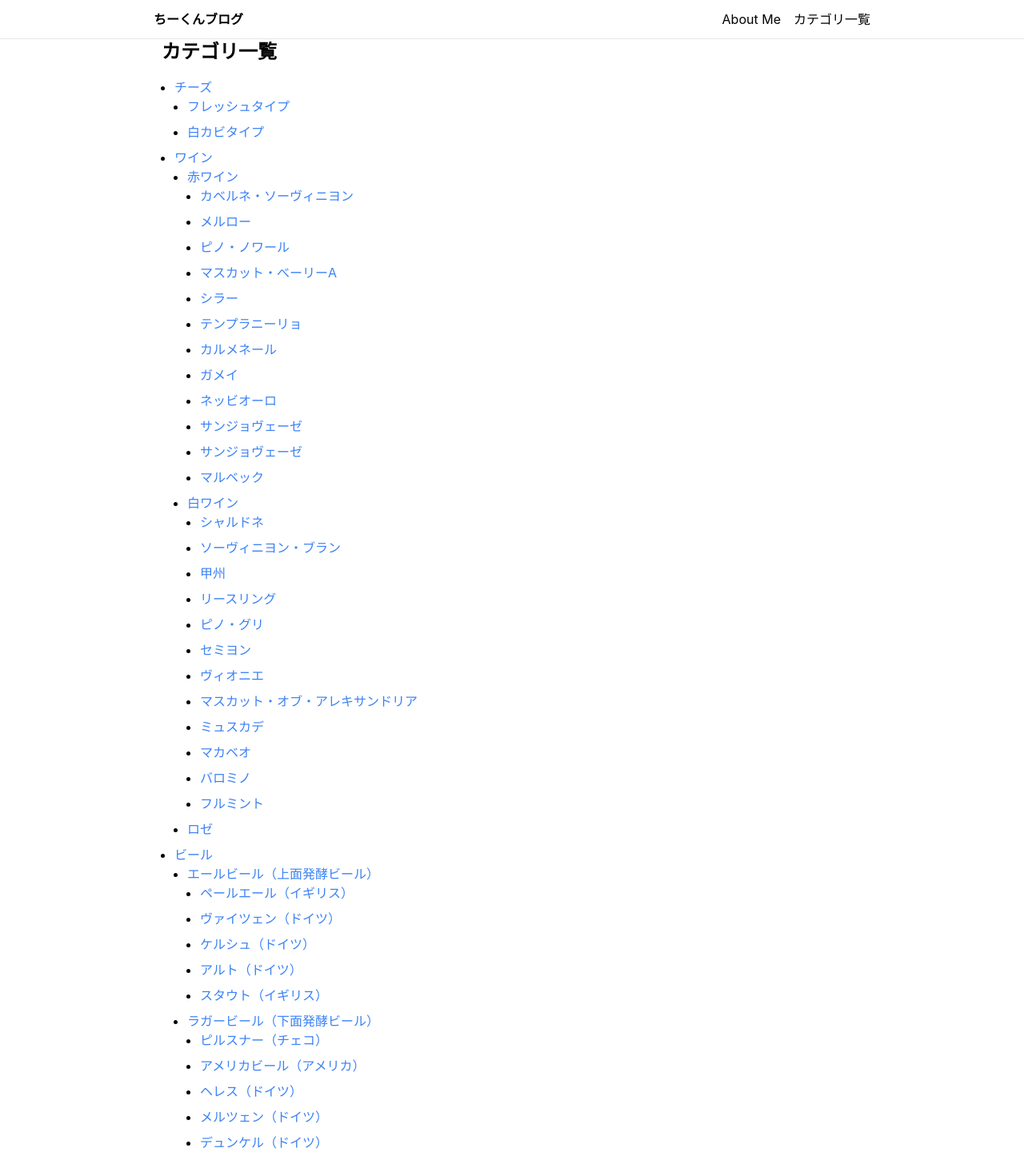
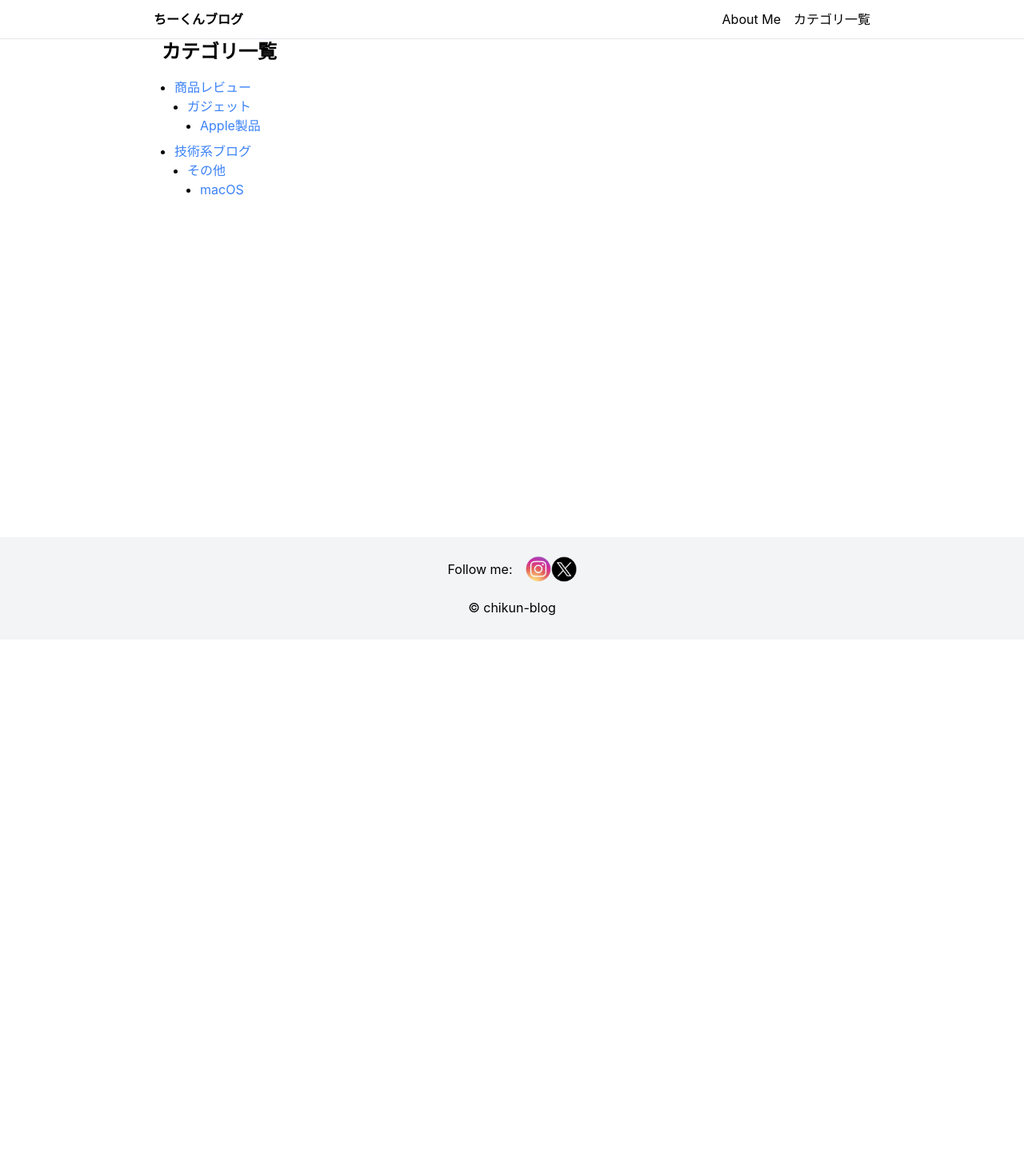
Before and after one commit to masato4/chikun-blog, a Next.js app: page /CategoryList in a window 1280 px wide. Shown: the top 1451 px of the page at 80% size. After the commit the page ends 800 px from the top, so only its background shows below. Built offline with nearby package versions, Linux system fonts and the light colour scheme.

Commit message:
‘done23’

```diff
--- a/components/Categories.js
+++ b/components/Categories.js
@@ -3,87 +3,26 @@
 
 const categories = [
   {
-    name: 'チーズ',
+    name: '商品レビュー',
     subcategories: [
       {
-        name: 'フレッシュタイプ',
-      },
-      {
-        name: '白カビタイプ',
+        name: 'ガジェット',
+        subcategories: [
+          { name: 'Apple製品', },
+        ]
       },
       // 他の技術のサブカテゴリを追加
     ]
   },
   {
-    name: 'ワイン',
+    name: '技術系ブログ',
     subcategories: [
       {
-        name: '赤ワイン',
+        name: 'その他',
         subcategories: [
-          { name: 'カベルネ・ソーヴィニヨン', },
-          { name: 'メルロー', },
-          { name: 'ピノ・ノワール', },
-          { name: 'マスカット・べーリーA', },
-          { name: 'シラー', },
-          { name: 'テンプラニーリョ', },
-          { name: 'カルメネール', },
-          { name: 'ガメイ', },
-          { name: 'ネッビオーロ', },
-          { name: 'サンジョヴェーゼ', },
-          { name: 'サンジョヴェーゼ', },
-          { name: 'マルベック', },
+          { name: 'macOS', },
         ]
       },
-      {
-        name: '白ワイン',
-        subcategories: [
-          { name: 'シャルドネ', },
-          { name: 'ソーヴィニヨン・ブラン', },
-          { name: '甲州', },
-          { name: 'リースリング', },
-          { name: 'ピノ・グリ', },
-          { name: 'セミヨン', },
-          { name: 'ヴィオニエ', },
-          { name: 'マスカット・オブ・アレキサンドリア', },
-          { name: 'ミュスカデ', },
-          { name: 'マカベオ', },
-          { name: 'バロミノ', },
-          { name: 'フルミント', },
-        ]
-      },
-      {
-        name: 'ロゼ',
-      },
-      // 他の技術のサブカテゴリを追加
-    ]
-  },
-  {
-    name: 'ビール',
-    subcategories: [
-      {
-        name: 'エールビール（上面発酵ビール）',
-        subcategories: [
-          { name: 'ペールエール（イギリス）' },
-          { name: 'ヴァイツェン（ドイツ）' },
-          { name: 'ケルシュ（ドイツ）' },
-          { name: 'アルト（ドイツ）' },
-          { name: 'スタウト（イギリス）' },
-          // 他のフロントエンドのサブカテゴリを追加
-        ]
-      },
-      {
-        name: 'ラガービール（下面発酵ビール）',
-        subcategories: [
-          { name: 'ピルスナー（チェコ）' },
-          { name: 'アメリカビール（アメリカ）' },
-          { name: 'ヘレス（ドイツ）' },
-          { name: 'メルツェン（ドイツ）' },
-          { name: 'デュンケル（ドイツ）' },
-          { name: 'ボック（ドイツ）' },
-          // 他のフロントエンドのサブカテゴリを追加
-        ]
-      },
-      // 他の技術のサブカテゴリを追加
     ]
   },
 ];
```
Also changed, not shown: posts/item-gadget-apple-m2-mac-book-air.md (renamed from draft/item-apple-m2-mac-book-air.md, +1 -1 lines), draft/wine-white-lecalin.md (renamed from posts/wine-white-lecalin.md).
